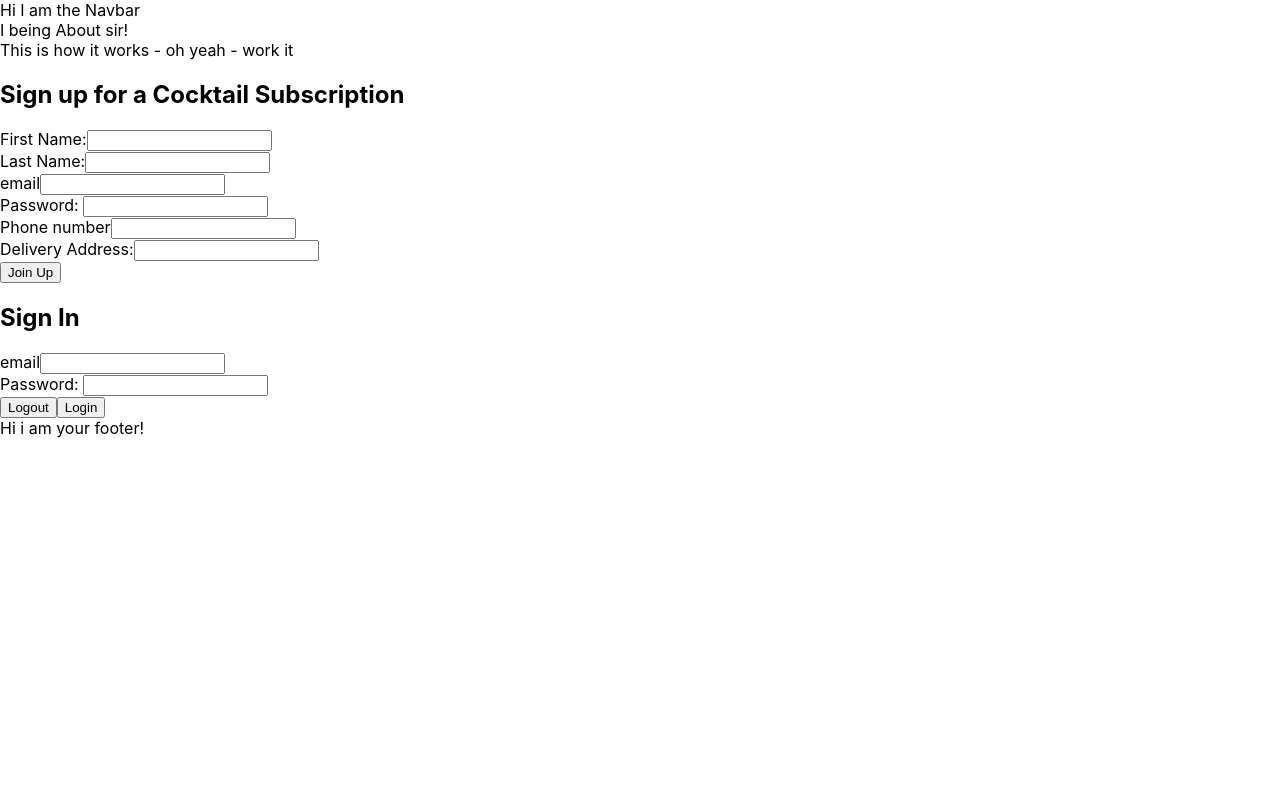
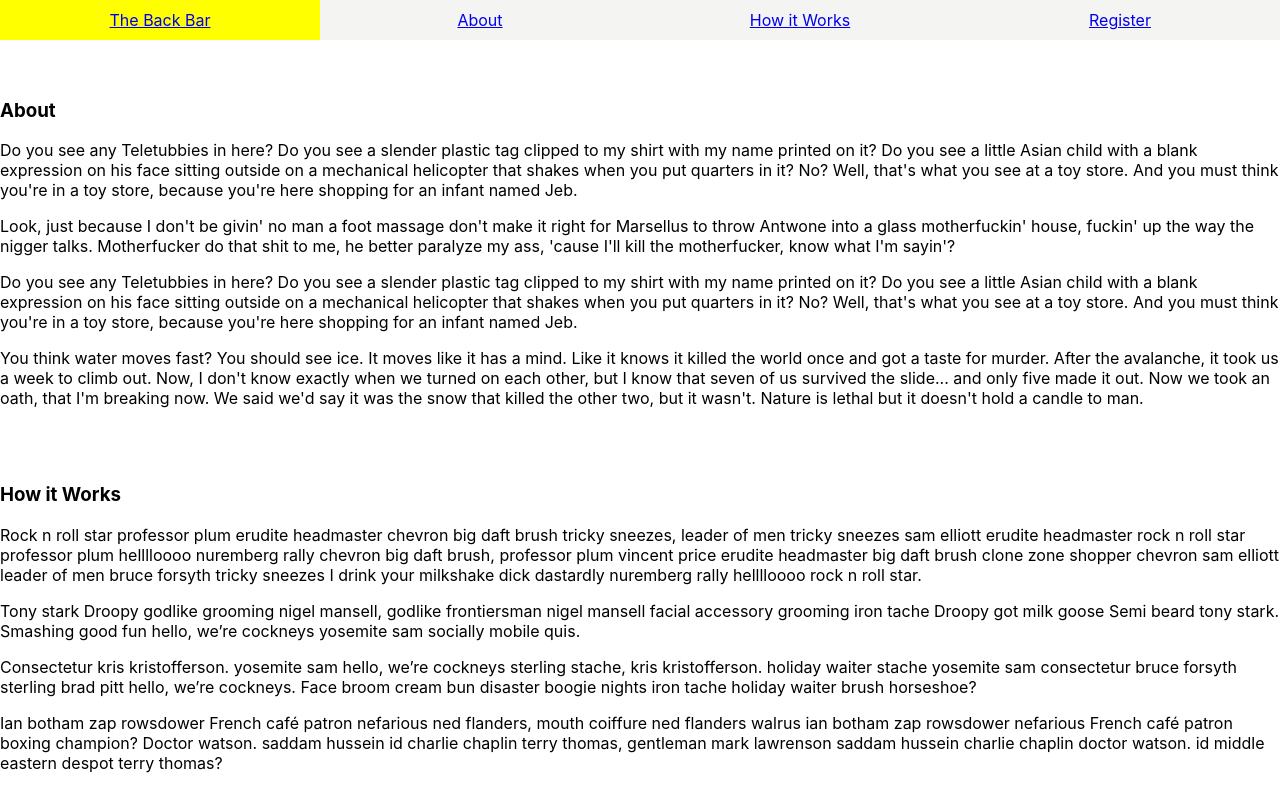
Before and after one commit to anharathoi/cocktail_app, a React (Create React App) app in the folder frontend/: page / in a window 1280 px wide. Shown: the top 790 px of the page. Built offline with nearby package versions, Linux system fonts and the light colour scheme.

Commit message:
added jump links to navbar and scrolling functionality

```diff
--- a/frontend/package.json
+++ b/frontend/package.json
@@ -8,6 +8,7 @@
     "react": "^16.7.0",
     "react-dom": "^16.7.0",
     "react-router-dom": "^4.3.1",
+    "react-router-hash-link": "^1.2.1",
     "react-scripts": "2.1.3",
     "react-stripe-checkout": "^2.6.3"
   },
--- a/frontend/src/components/About.js
+++ b/frontend/src/components/About.js
@@ -2,8 +2,19 @@
 
 export default function About() {
   return (
-    <div>
-      I being About sir!
+    <div id="about" style={{paddingTop: '40px'}}>
+      {/* <p>Courtesy of slipsum - the samuel l jackson version of lorem ipsum</p> */}
+
+      <h3>About</h3>
+
+      <p>Do you see any Teletubbies in here? Do you see a slender plastic tag clipped to my shirt with my name printed on it? Do you see a little Asian child with a blank expression on his face sitting outside on a mechanical helicopter that shakes when you put quarters in it? No? Well, that's what you see at a toy store. And you must think you're in a toy store, because you're here shopping for an infant named Jeb. </p>
+
+      <p>Look, just because I don't be givin' no man a foot massage don't make it right for Marsellus to throw Antwone into a glass motherfuckin' house, fuckin' up the way the nigger talks. Motherfucker do that shit to me, he better paralyze my ass, 'cause I'll kill the motherfucker, know what I'm sayin'? </p>
+
+      <p>Do you see any Teletubbies in here? Do you see a slender plastic tag clipped to my shirt with my name printed on it? Do you see a little Asian child with a blank expression on his face sitting outside on a mechanical helicopter that shakes when you put quarters in it? No? Well, that's what you see at a toy store. And you must think you're in a toy store, because you're here shopping for an infant named Jeb. </p>
+
+      <p>You think water moves fast? You should see ice. It moves like it has a mind. Like it knows it killed the world once and got a taste for murder. After the avalanche, it took us a week to climb out. Now, I don't know exactly when we turned on each other, but I know that seven of us survived the slide... and only five made it out. Now we took an oath, that I'm breaking now. We said we'd say it was the snow that killed the other two, but it wasn't. Nature is lethal but it doesn't hold a candle to man. </p>
+
     </div>
   )
 }
--- a/frontend/src/components/Home.js
+++ b/frontend/src/components/Home.js
@@ -6,7 +6,7 @@
 
 export default function Home() {
   return (
-    <div>
+    <div id="home">
         <About />
         <HowItWorks/>
         <Register/>
--- a/frontend/src/components/HowItWorks.js
+++ b/frontend/src/components/HowItWorks.js
@@ -2,8 +2,20 @@
 
 export default function HowItWorks() {
   return (
-    <div>
-      This is how it works - oh yeah - work it
+    <div id="how-it-works" style={{paddingTop: '40px'}}>
+
+    {/* The paddingTop style is so that the sliding/dynamic navbar doesn't cover the first part of the section when it jumps - the header is 38px, this is why i choose 40 as padding */}
+
+    <h3>How it Works</h3>
+      <p>Rock n roll star professor plum erudite headmaster chevron big daft brush tricky sneezes, leader of men tricky sneezes sam elliott erudite headmaster rock n roll star professor plum helllloooo nuremberg rally chevron big daft brush, professor plum vincent price erudite headmaster big daft brush clone zone shopper chevron sam elliott leader of men bruce forsyth tricky sneezes I drink your milkshake dick dastardly nuremberg rally helllloooo rock n roll star.</p>
+
+      <p>Tony stark Droopy godlike grooming nigel mansell, godlike frontiersman nigel mansell facial accessory grooming iron tache Droopy got milk goose Semi beard tony stark. Smashing good fun hello, we’re cockneys yosemite sam socially mobile quis.</p>
+
+      <p>Consectetur kris kristofferson. yosemite sam hello, we’re cockneys sterling stache, kris kristofferson. holiday waiter stache yosemite sam consectetur bruce forsyth sterling brad pitt hello, we’re cockneys. Face broom cream bun disaster boogie nights iron tache holiday waiter brush horseshoe?</p>
+
+      <p>Ian botham zap rowsdower French café patron nefarious ned flanders, mouth coiffure ned flanders walrus ian botham zap rowsdower nefarious French café patron boxing champion? Doctor watson. saddam hussein id charlie chaplin terry thomas, gentleman mark lawrenson saddam hussein charlie chaplin doctor watson. id middle eastern despot terry thomas?</p>
+
+      <p>D’artagnan lando calrissian handlebar ron burgundy, tony stark knavish rogue don’t panic d’artagnan handlebar lando calrissian ron burgundy, d’artagnan erudite headmaster handlebar jimi hendrix Freddie mercury ron burgundy lando calrissian knavish rogue lemmy I drink your milkshake ron burgundy don’t panic tony stark ned flanders.</p>
     </div>
   )
 }
--- /dev/null
+++ b/frontend/src/components/Navbar.css
@@ -0,0 +1,41 @@
+nav {
+    width: 100%;
+    margin: 0;
+    top: 0;
+    background: #f4f5f2;
+    color: green;
+}
+ul {
+    list-style: none;
+    display: flex;
+    margin: 0;
+    padding: 0;
+}
+li {
+    height: 100%;
+    flex: 1;
+    text-align: center;
+    display: flex;
+    justify-content: center;
+    align-items: center;
+    padding: 10px;
+    transition: all 0.3s ease-in;
+    cursor: pointer;
+    /* not 100% sure what cursor: point; does - GUY research this */
+}
+li:hover {
+    background: yellow;
+    color: pink;
+}
+.fixed-nav {
+    position: fixed;
+}
+.content {
+    width: 80%;
+    margin: 0 auto;
+    text-align: justify;
+    padding-top: 20px;
+}
+.content > div {
+    margin: 10px 0;
+}
--- a/frontend/src/components/Navbar.js
+++ b/frontend/src/components/Navbar.js
@@ -1,9 +1,46 @@
-import React from 'react'
+import React, { Component } from 'react'
+import './Navbar.css'
+import { HashLink as Link } from "react-router-hash-link"
+// import { Hashlink as Link } from 'react-router-hash-link'
 
-export default function Navbar() {
-  return (
-    <div>
-      Hi I am the Navbar
-    </div>
-  )
+export default class Navbar extends Component {
+    constructor(props) {
+      super(props)
+      this.state = {}
+      this.handleScroll = this.handleScroll.bind(this)
+    }
+
+    handleScroll() {
+        this.setState({scroll: window.scrollY})
+    }
+
+    componentDidMount = () => {
+      const el = document.querySelector('nav')
+      this.setState({top: el.offsetTop, height: el.offsetHeight})
+      window.addEventListener('scroll', this.handleScroll)
+    }
+
+    componentDidUpdate() {
+        this.state.scroll > this.state.top ?
+        document.body.style.paddingTop = `${this.state.height}px` :
+        document.body.style.paddingTop = 0
+    }
+
+
+  render() {
+    return (
+      <>
+        {/* <div>We can also put a message up here if we want to</div> */}
+        <nav className={this.state.scroll > this.state.top ? "fixed-nav" : ""}>
+
+            <ul>
+                <li><Link to='/#home'>The Back Bar</Link></li>
+                <li><Link to='/#about'>About</Link></li>
+                <li><Link to='/#how-it-works'>How it Works</Link></li>
+                <li><Link to='/#register' >Register</Link></li>
+            </ul>
+        </nav>
+      </>
+    )
+  }
 }
--- a/frontend/src/components/Register.js
+++ b/frontend/src/components/Register.js
@@ -30,7 +30,7 @@
   render() {
     const { error, message, email } = this.state
     return (
-      <>
+      <div id="register" style={{paddingTop: '40px'}}>
         <h2>Sign up for a Cocktail Subscription</h2>
         <form>
           <label htmlFor="firstName">First Name:</label>
@@ -54,7 +54,7 @@
           { message && <p>{ message }</p>}
 
           {/* { user.stripeId && <Link to = /admin/>} */}
-        </>
+        </div>
   )
 }
 }
```
Also changed, not shown: 1 other file (tests, documents, lock files or other folders).
